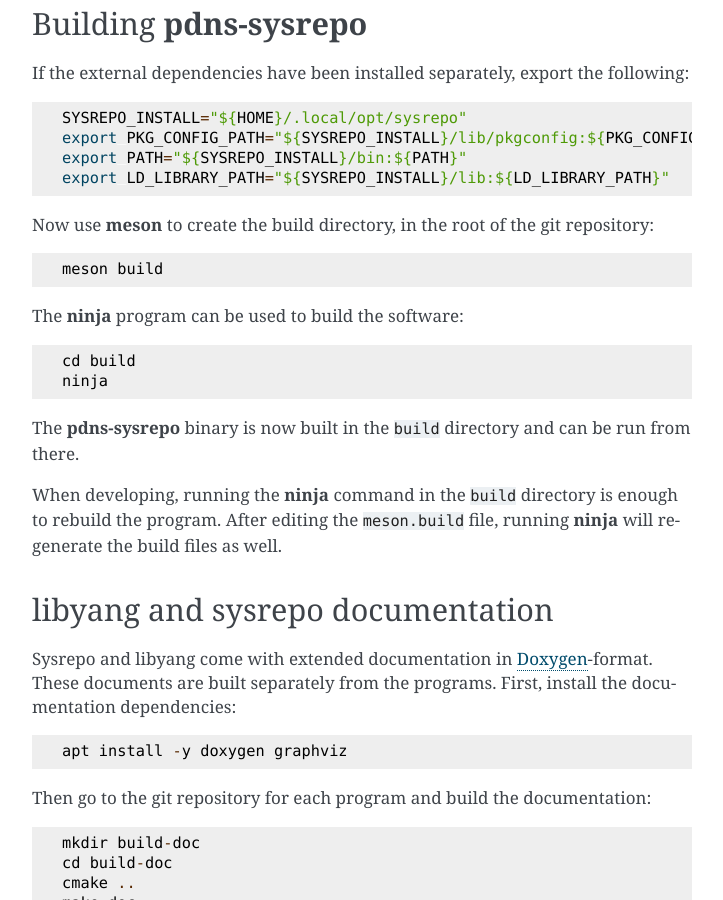
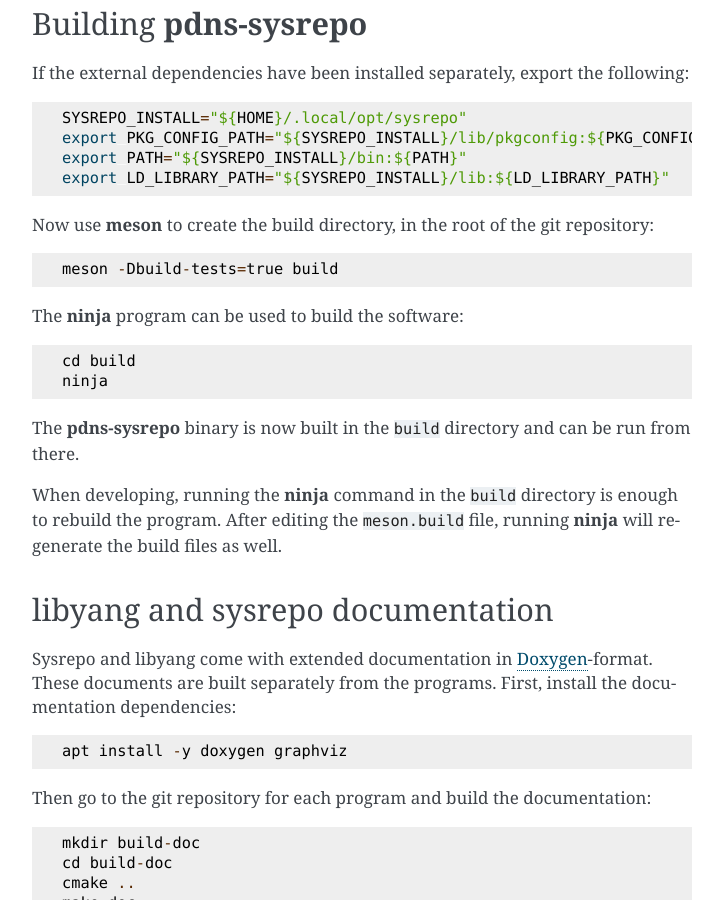
Before and after one commit to PowerDNS/pdns-sysrepo, a Sphinx documentation site: the page built from documentation/development/building.rst, in a window 1280 px wide and 900 px high, scrolled down 2143 px. Shown: the whole window, without its empty margins (388-1111 px from the left). Built offline with Sphinx 7.4.7, drawn with Linux system fonts in a browser that asks for light colours.

```diff
--- a/documentation/development/building.rst
+++ b/documentation/development/building.rst
@@ -103,7 +103,7 @@ If the external dependencies have been installed separately, export the followin
 
 Now use :program:`meson` to create the build directory, in the root of the git repository::
 
-    meson build
+    meson -Dbuild-tests=true build
 
 The :program:`ninja` program can be used to build the software::
 
--- a/meson_options.txt
+++ b/meson_options.txt
@@ -1,2 +1,2 @@
-option('build-tests', type: 'boolean', value: true,
+option('build-tests', type: 'boolean', value: false,
        description: 'Build the tests')
```
Also changed, not shown: 2 other files.
